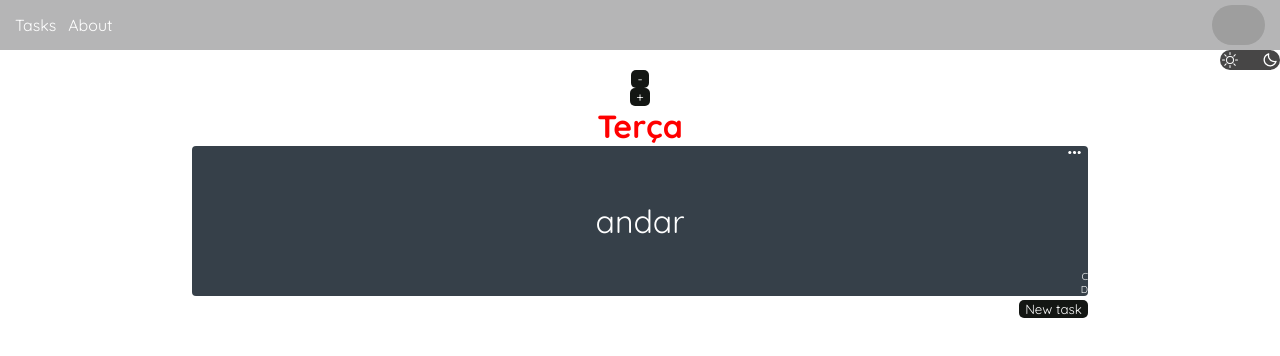
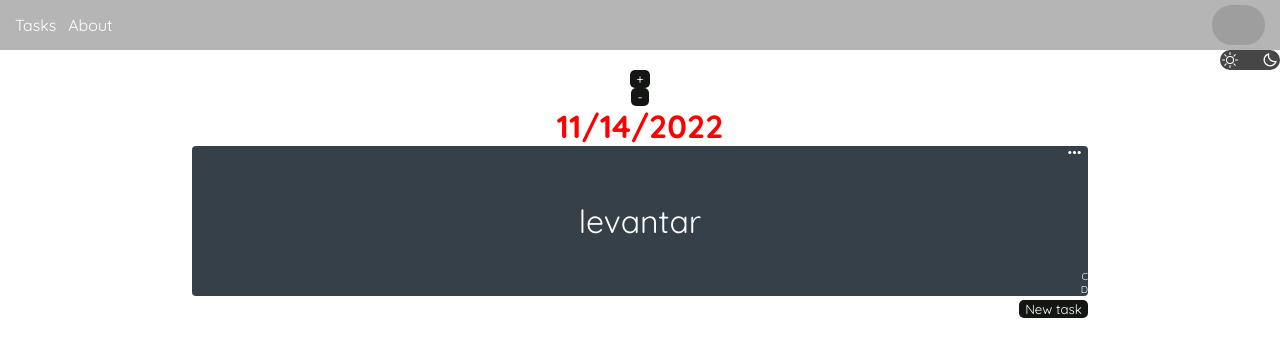
Before and after one commit to fabioVitorTavares/ToDoList, a React (Vite) app in the folder ToDoList/: page / in a window 1280 px wide. Shown: the top 356 px of the page. Built offline with nearby package versions, Linux system fonts and the light colour scheme; grey boxes are pictures that could not be loaded.

Commit message:
bug of date

```diff
--- a/ToDoList/src/components/Calendar/index.tsx
+++ b/ToDoList/src/components/Calendar/index.tsx
@@ -7,25 +7,27 @@ import React from 'react';
 
 export function Calendar() {
 
+  const [date, setDate] = useState<Date>(new Date)
 
+  const tomorrow = () => {
+    const newDate = date
+    newDate.setDate(date.getDate() +1)
+    setDate(newDate)
+  }
 
-  let date = new Date().toLocaleDateString(
-    "pt-br",
-    {
-      year: 'numeric',
-      month: 'numeric',
-      day: 'numeric'
-    }
-  )
-  console.log(date);
+  const yesterday = () => {
+    const newDate = date
+    newDate.setDate(date.getDate() -1)
+    setDate(newDate)
+    console.log(date.toLocaleDateString());
+  }
 
-  const [daySelect, setDaySelect] = useState<number>(1);
 
   return (
     <div className="calendar">
-      <button onClick={() => setDaySelect(daySelect - 1)}>-</button>
-      <button onClick={() => setDaySelect(daySelect + 1)}>+</button>
-      <Day day={daySelect} />
+      <button onClick={tomorrow}>+</button>
+      <button onClick={yesterday}>-</button>
+      <Day date={date.toLocaleDateString()} />
     </div>
   )
 }
--- a/ToDoList/src/components/Day/index.tsx
+++ b/ToDoList/src/components/Day/index.tsx
@@ -20,9 +20,12 @@ type TDatas = {
   tasks: TTasks[]
 }
 
+type TDate = {
+  date: string,
+}
 
 const datas:TDatas[] = [{
-    date: "15/11/2022",
+    date: "22/11/2022",
     day: "Segunda",
     tasks: [
       {
@@ -34,7 +37,7 @@ const datas:TDatas[] = [{
     ]
   },
   {
-    date: "16/11/2022",
+    date: "23/11/2022",
     day: "Terça",
     tasks: [
       {
@@ -46,7 +49,7 @@ const datas:TDatas[] = [{
     ]
   },
   {
-    date: "17/11/2022",
+    date: "24/11/2022",
     day: "Quarta",
     tasks: [
       {
@@ -96,15 +99,16 @@ const datas:TDatas[] = [{
 ];
 
 
-export function Day(props: TDay) {
+export function Day( date: TDate) {
+  console.log(date.date);
 
-  const [tasks, setTasks] = useState<TDatas[]>(datas);
-
+  const day = datas.find(day => date === date)
+  const [tasks, setTasks] = useState<TTasks[]>(day.tasks);
   return (
     <div className="day">
-      <h1>{tasks[props.day].day}</h1>
+      <h1>{date.date}</h1>
       <Tasks
-        tasks={tasks[props.day].tasks}
+        tasks={tasks}
       />
     </div>
   )
```
